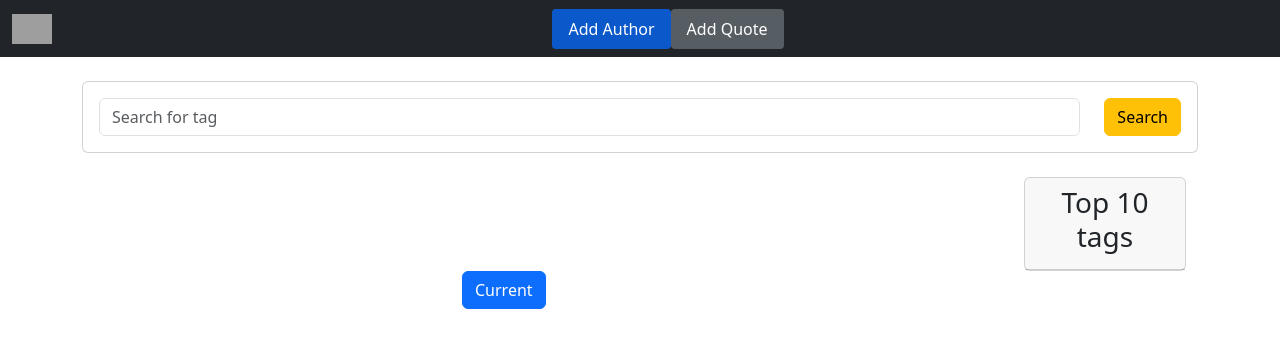
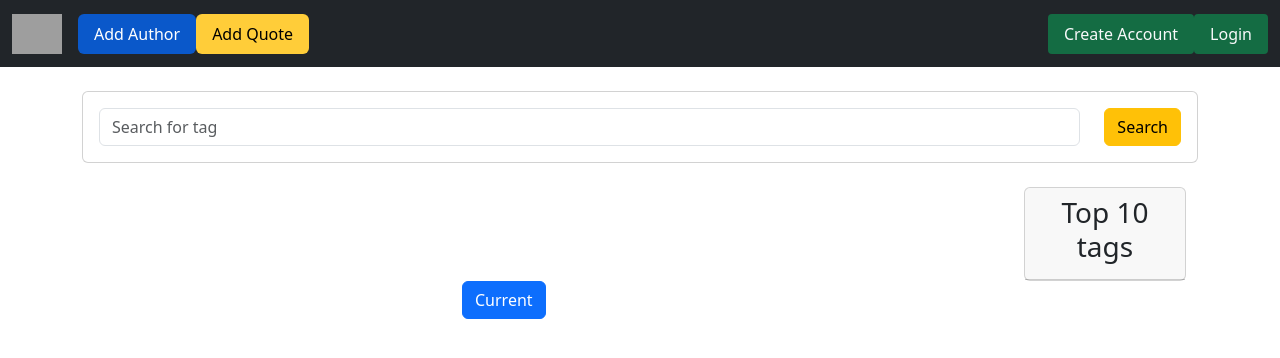
Before and after one commit to ortursucceeh/web_modul_10, a Django app: page /quote_site/ in a window 1280 px wide. Shown: the top 358 px of the page. Run offline with Django 4.2, Linux system fonts and the light colour scheme; data that the repository does not hold is empty; grey boxes are pictures that could not be loaded.

Commit message:
add functional for logged users

```diff
--- a/m10/m10/settings.py
+++ b/m10/m10/settings.py
@@ -121,7 +121,8 @@ USE_TZ = True
 # https://docs.djangoproject.com/en/4.1/howto/static-files/
 
 STATIC_URL = "static/"
-
+LOGIN_REDIRECT_URL = "/quote_site"
+LOGIN_URL = "/users/login"
 # Default primary key field type
 # https://docs.djangoproject.com/en/4.1/ref/settings/#default-auto-field
 
--- a/m10/quote_site/static/quote_site/style.css
+++ b/m10/quote_site/static/quote_site/style.css
@@ -6,3 +6,7 @@
 .alert-success {
     color: green;
 }
+
+a {
+    color: white;
+}
--- a/m10/quote_site/templates/quote_site/base.html
+++ b/m10/quote_site/templates/quote_site/base.html
@@ -14,16 +14,30 @@
 <body>
     <nav class="navbar navbar-expand-lg navbar-dark bg-dark ">
         <div class="container-fluid">
-          <a class="navbar-brand" href="{% url 'quote_site:index' %}"><img src="https://cdn-icons-png.flaticon.com/512/9285/9285023.png" alt="Logo" width="40" height="30" class="d-inline-block align-text-top"></a>
-          <div class="collapse navbar-collapse nav justify-content-center" id="navbarSupportedContent">
-            <ul class="nav justify-content-center">
-              <li class="nav-item">
-                <a class="nav-link active btn btn-primary btn-sm" aria-current="page" href="{% url 'quote_site:add_author' %}">Add Author</a>
-              </li>
-              <li class="nav-item">
-                <a class="nav-link active btn btn-secondary btn-sm" href="{% url 'quote_site:add_quote' %}">Add Quote</a>
-              </li>
-            </ul>
+          <a class="navbar-brand" href="{% url 'quote_site:index' %}"><img src="https://cdn-icons-png.flaticon.com/512/9285/9285023.png" alt="Logo" width="50" height="40" class="d-inline-block align-text-top"></a>
+          <div class="collapse navbar-collapse nav justify-content-between" id="navbarSupportedContent">
+              <ul class="nav justify-content-between">
+                <li class="nav-item">
+                  <a class="nav-link active btn btn-primary" aria-current="page" href="{% url 'quote_site:add_author' %}">Add Author</a>
+                </li>
+                <li class="nav-item">
+                  <a class="nav-link active btn btn-warning" href="{% url 'quote_site:add_quote' %}">Add Quote</a>
+                </li>
+              </ul>
+              <div>
+                {% if user.is_authenticated %}
+                  <a class="nav-link active btn btn-success btn-sm link-light" href="{% url 'users:logout' %}">Logout</a>
+                {% else %}
+                  <ul class="nav justify-content-between">
+                    <li class="nav-item">
+                      <a class="nav-link active btn btn-success btn-sm link-light" href="{% url 'users:register' %}">Create Account</a>
+                    </li>
+                    <li class="nav-item">
+                      <a class="nav-link active btn btn-success btn-sm link-light" href="{% url 'users:login' %}">Login</a>
+                    </li>
+                  </ul>
+                {% endif %}
+            </div>
           </div>
         </div>
       </nav>
--- a/m10/quote_site/views.py
+++ b/m10/quote_site/views.py
@@ -1,6 +1,6 @@
 from django.shortcuts import redirect, render
 from django.core.paginator import Paginator
-
+from django.contrib.auth.decorators import login_required
 from .forms import AuthorForm, QuoteForm
 from .models import Quote, Tag, Author
 
@@ -35,6 +35,7 @@ def author_detail(request, id):
 
     return render(request, "quote_site/author_detail.html", {"author": author})
 
+@login_required
 def add_author(request):
     if request.method == "POST":
         form = AuthorForm(request.POST)
@@ -46,6 +47,7 @@ def add_author(request):
 
     return render(request, "quote_site/add_author.html", {'form': AuthorForm()})
 
+@login_required
 def add_quote(request):
     if request.method == "POST":
         form = QuoteForm(request.POST)
--- a/m10/users/forms.py
+++ b/m10/users/forms.py
@@ -13,6 +13,8 @@ class RegisterForm(UserCreationForm):
 
 
 class LoginForm(AuthenticationForm):
+    username = forms.CharField(max_length=100, required=True, widget=forms.TextInput(attrs={"class": "form-control"}))
+    password = forms.CharField(max_length=50,  required=True, widget=forms.PasswordInput(attrs={"class": "form-control"}))
 
     class Meta:
         model = User
--- a/m10/users/templates/users/logout.html
+++ b/m10/users/templates/users/logout.html
@@ -0,0 +1,6 @@
+{% extends 'quote_site/base.html' %}
+
+{% block body %}
+    <br>
+    <h1 style="text-align: center;">BYE!</h1>
+{% endblock body %}
--- a/m10/users/urls.py
+++ b/m10/users/urls.py
@@ -5,8 +5,10 @@ from .forms import LoginForm
 from .views import RegisterView
 
 app_name = "users"
+
 urlpatterns = [
     path("register/", RegisterView.as_view(), name="register"),
-    path("login/", LoginView.as_view(redirect_authenticated_user=True, template_name="users/login.html", authentication_form=LoginForm), name="login"),
+    path("login/", LoginView.as_view(redirect_authenticated_user=True, template_name='users/login.html',
+                                     authentication_form=LoginForm), name="login"),
     path("logout/", LogoutView.as_view(template_name="users/logout.html"), name="logout")
 ]
```
Also changed, not shown: m10/users/templates/users/login.html (+38 -2 lines), m10/users/templates/users/register.html (+40 -0 lines), m10/users/views.py (+18 -2 lines), m10/quote_site/templates/quote_site/add_quote.html (line endings or trailing spaces).
